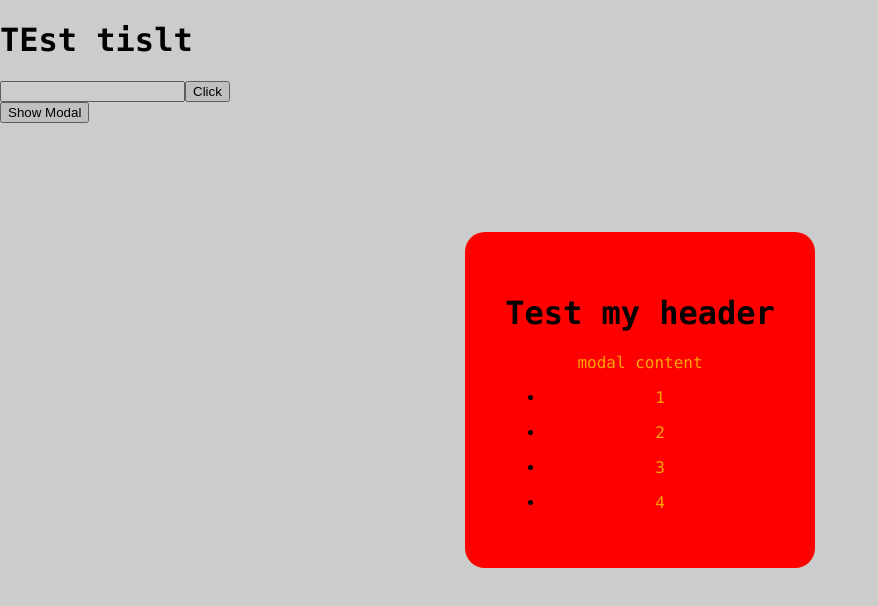
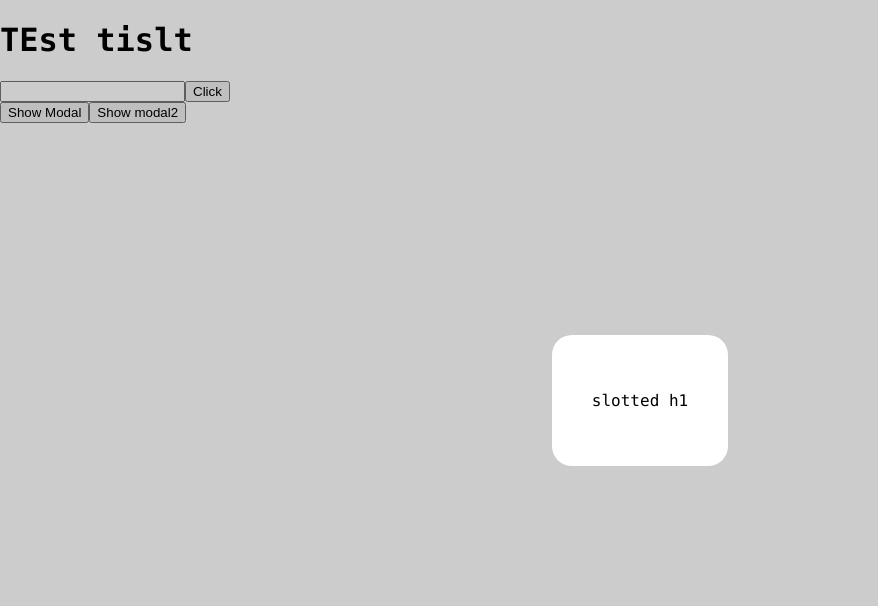
Before and after one commit to mdgabx/vue-proj-basics, a Vue app: page / in a window 1280 px wide. Both pictures are taken after a click on the button "Show Modal". Shown: the top 606 px of the page, without its empty margins (0-878 px from the left). Built offline with nearby package versions, Linux system fonts and the light colour scheme.

Commit message:
add: slots

```diff
--- a/src/App.vue
+++ b/src/App.vue
@@ -8,9 +8,30 @@
   <button @click="handleClick">Click</button>
 
   <div v-if="showModal">
-    <ModalTest :header="header" :arr="[1,2,3,4]" theme="sale" @close="toggleModal" />
+    <!-- <ModalTest :header="header" :arr="[1,2,3,4]" theme="sale" @close="toggleModal" /> -->
+    <ModalTest>
+      <h1>Slot application</h1>
+      <template v-slot:links>
+        <p>slotted h1</p>
+      </template>
+    </ModalTest>
   </div>
+
+  <div v-if="showModal2">
+    <ModalTest @close="toggleModal2">
+      <template v-slot:modal2>
+        <p style="color: #111;">Modal 2</p>
+      </template>
+    </ModalTest>
+  </div>
+
+
+
+
   <button @click="toggleModal">Show Modal</button>
+
+  <button @click="toggleModal2">Show modal2</button>
+
 
 </template>
 
@@ -28,6 +49,7 @@ export default {
       title: 'TEst tislt',
       header: 'Test my header',
       showModal: false,
+      showModal2: false,
     }
   },
   methods: {
@@ -37,6 +59,9 @@ export default {
     },
     toggleModal() {
       this.showModal = !this.showModal
+    },
+    toggleModal2() {
+      this.showModal2 = !this.showModal2
     }
 
   }
--- a/src/components/ModalTest.vue
+++ b/src/components/ModalTest.vue
@@ -1,13 +1,19 @@
 <template>
     <div class="modalbg" @click.self="closeModal">
         <div class="modal" :class="{ sale: theme === 'sale' }">
-            <h1>{{ header }}</h1>
-            <p>modal content</p>
-            <ul>
+          <!-- <h1>{{ header }}</h1>
+            <p>modal content</p> -->
+            <!-- <ul>
                 <li v-for="i in arr" :key="i">
                     <p>{{ i }}</p>
                 </li>
-            </ul>
+            </ul> -->
+           <slot name="modal2">
+
+           </slot>
+            <slot name="links">
+
+            </slot>
         </div>
     </div>
 </template>
```
